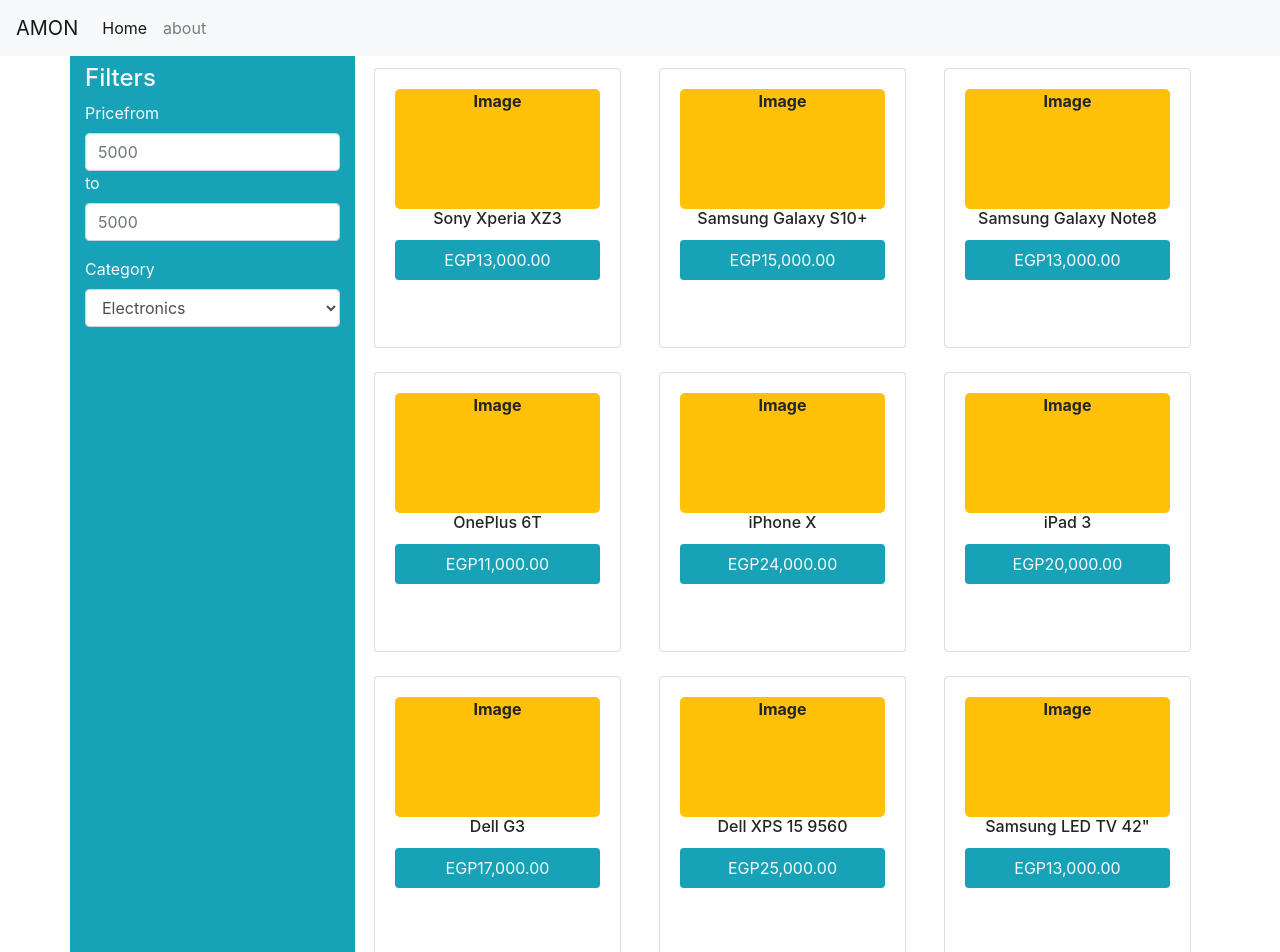
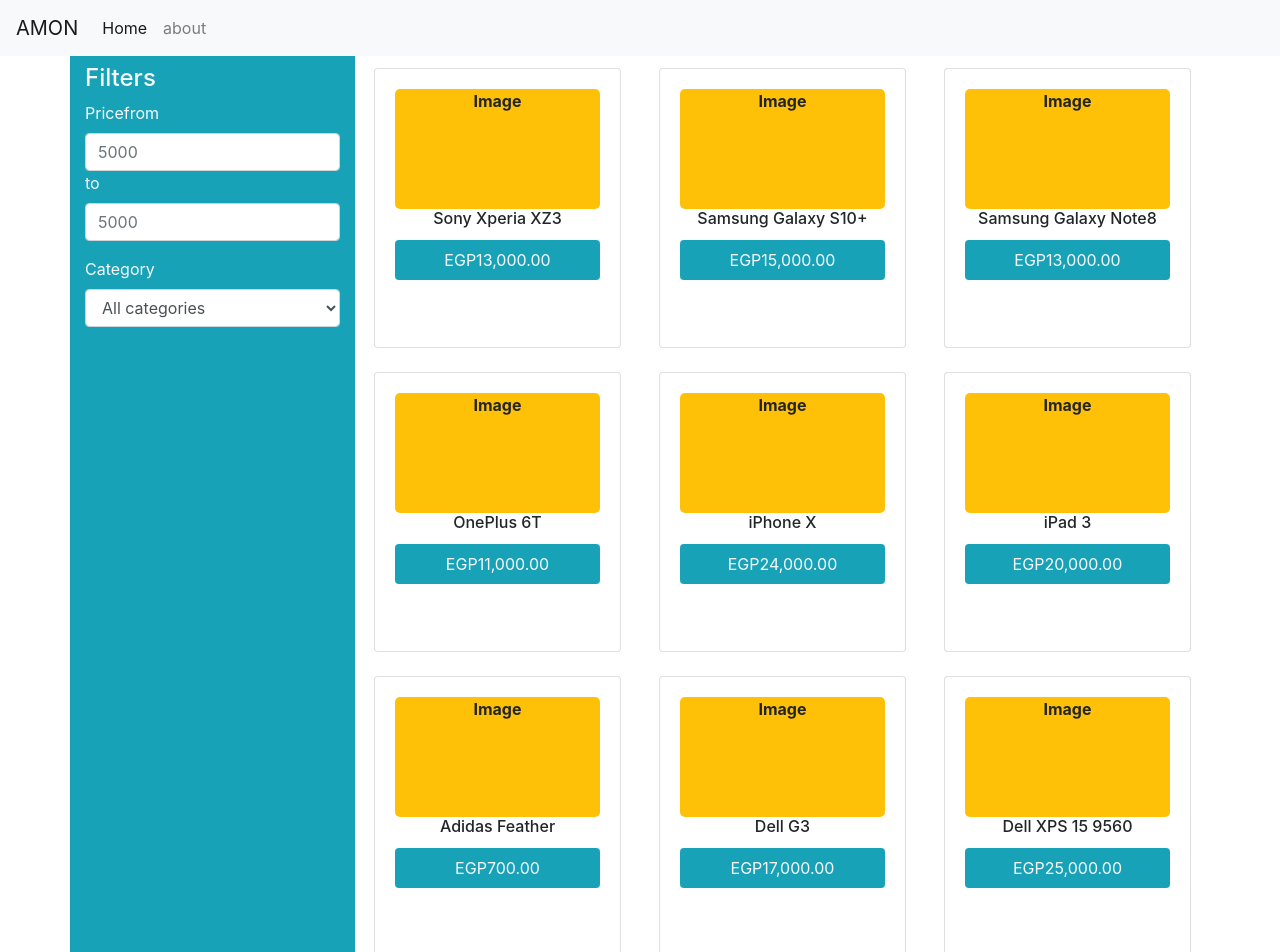
Before and after one commit to AhmedRabi/eStore, an Angular app: page /home in a window 1280 px wide. Shown: the top 952 px of the page. Built offline with nearby package versions, Linux system fonts and the light colour scheme.

Commit message:
Details Page Added

```diff
--- a/src/app/app.module.ts
+++ b/src/app/app.module.ts
@@ -9,10 +9,12 @@
 import { AboutComponent } from './about/about.component';
 import { PriceFilterPipe } from './price-filter.pipe';
 import { CategoryFilterPipe } from './category-filter.pipe';
+import { ItemDetailsComponent } from './item-details/item-details.component';
 
 const routes:Routes =[
   {path:'',redirectTo:"/home",pathMatch:"full"},
   {path:"home",component:HomeComponent},
+  {path: 'detail/:id', component: ItemDetailsComponent},
   {path:"about",component:AboutComponent}
 ];
 
@@ -23,7 +25,8 @@
     HomeComponent,
     AboutComponent,
     PriceFilterPipe,
-    CategoryFilterPipe
+    CategoryFilterPipe,
+    ItemDetailsComponent
   ],
   imports: [
     BrowserModule,RouterModule.forRoot(routes),FormsModule
--- a/src/app/category-filter.pipe.ts
+++ b/src/app/category-filter.pipe.ts
@@ -1,20 +1,17 @@
-import { Pipe, PipeTransform } from '@angular/core';
+import { Pipe, PipeTransform } from "@angular/core";
 
 @Pipe({
-  name: 'categoryFilter'
+  name: "categoryFilter"
 })
 export class CategoryFilterPipe implements PipeTransform {
-
   transform(items: any, category: string): any {
-    var result:any=[];
-    if(category != ""){
+    var result: any = [];
+    if (category != "all") {
       for (let i = 0; i < items.length; i++) {
-          if(items[i].category == category)
-          result.push(items[i]);
+        if (items[i].category == category) result.push(items[i]);
       }
       return result;
     }
     return items;
   }
-
 }
--- a/src/app/home/home.component.html
+++ b/src/app/home/home.component.html
@@ -5,13 +5,31 @@
       <div class="form-group">
         <label>Price</label>
         <label>from</label>
-        <input type="text" class="form-control " [(ngModel)]="from" id="priceFilter" placeholder="5000">
+        <input
+          type="text"
+          class="form-control "
+          [(ngModel)]="from"
+          id="priceFilter"
+          placeholder="5000"
+        />
         <label for="">to</label>
-        <input type="text" class="form-control "  [(ngModel)]="to" id="priceFilter" placeholder="5000">
+        <input
+          type="text"
+          class="form-control "
+          [(ngModel)]="to"
+          id="priceFilter"
+          placeholder="5000"
+        />
       </div>
       <div class="form-group">
-        <label for="Categories" >Category</label>
-        <select class="form-control" name="Categories" [(ngModel)]="category" id="categories">
+        <label for="Categories">Category</label>
+        <select
+          class="form-control"
+          name="Categories"
+          [(ngModel)]="category"
+          id="categories"
+        >
+          <option value="all">All categories</option>
           <option value="Electronics">Electronics</option>
           <option value="Home Essentials">Home Essentials</option>
           <option value="Men's Wear">Men's Wear</option>
@@ -20,21 +38,36 @@
     </div>
     <div class="col-md-9">
       <div class="row">
-        <div class="col-md-4 col-12 my-2" *ngFor="let item of items|priceFilter:from:to|categoryFilter:category">
+        <div
+          class="col-md-4 col-12 my-2"
+          *ngFor="
+            let item of items | priceFilter: from:to | categoryFilter: category
+          "
+        >
           <div class="card text-center m-1 ">
             <div class="overlay">
               <div class="column">
                 <button class="btn btn-success">add to cart</button>
-                <a class="btn btn-info">details</a>
+                <a class="btn btn-info" routerLink="/detail/{{ item.Index }}"
+                  >details</a
+                >
               </div>
             </div>
             <div class="card-body">
-              <div style="width:100%;height:120px;border-radius: 5px;font-weight: bold" class="bg-warning">Image</div>
-              <h6 class="card-title">{{item.name}}</h6>
-              <p class="card-text bg-info rounded p-2 text-light">{{ item.price | currency:'EGP' }}</p>
+              <div
+                style="width:100%;height:120px;border-radius: 5px;font-weight: bold"
+                class="bg-warning"
+              >
+                Image
+              </div>
+              <h6 class="card-title">{{ item.name }}</h6>
+              <p class="card-text bg-info rounded p-2 text-light">
+                {{ item.price | currency: "EGP" }}
+              </p>
             </div>
           </div>
         </div>
       </div>
+    </div>
   </div>
 </div>
--- a/src/app/home/home.component.ts
+++ b/src/app/home/home.component.ts
@@ -1,24 +1,23 @@
-import { Component, OnInit } from '@angular/core';
-import {ItemsService} from '../items.service';
-import { ConvertActionBindingResult } from '@angular/compiler/src/compiler_util/expression_converter';
+import { Component, OnInit } from "@angular/core";
+import { ItemsService } from "../items.service";
+import { ConvertActionBindingResult } from "@angular/compiler/src/compiler_util/expression_converter";
 
 @Component({
-  selector: 'app-home',
-  templateUrl: './home.component.html',
-  styleUrls: ['./home.component.scss']
+  selector: "app-home",
+  templateUrl: "./home.component.html",
+  styleUrls: ["./home.component.scss"]
 })
 export class HomeComponent implements OnInit {
   to = "";
   from = "";
-  category ="Electronics";
+  category = "all";
   items = [];
-  constructor(_ItemsService :ItemsService) {
+  constructor(_ItemsService: ItemsService) {
     this.items = _ItemsService.getItems();
-   }
+  }
 
-  ngOnInit() {
-  }
-  convertRange = function(range:string){
-    this.prices = range.split('-');
-  }
+  ngOnInit() {}
+  convertRange = function(range: string) {
+    this.prices = range.split("-");
+  };
 }
--- /dev/null
+++ b/src/app/item-details/item-details.component.html
@@ -0,0 +1,9 @@
+<div class="container">
+  <div class="column text-center">
+    <h2>{{ Item.name }}</h2>
+
+    <h4>Price</h4>
+
+    <p>{{ Item.price | currency: "EGP" }}</p>
+  </div>
+</div>
--- /dev/null
+++ b/src/app/item-details/item-details.component.ts
@@ -0,0 +1,27 @@
+import { Component, OnInit } from '@angular/core';
+import { ActivatedRoute } from '@angular/router';
+import { Location } from '@angular/common';
+
+import { ItemsService }  from '../items.service';
+
+@Component({
+  selector: 'app-item-details',
+  templateUrl: './item-details.component.html',
+  styleUrls: ['./item-details.component.scss']
+})
+export class ItemDetailsComponent implements OnInit {
+
+
+ private id = +this.route.snapshot.paramMap.get('id');
+  Item ={};
+
+  constructor( private route: ActivatedRoute,
+    private itemService: ItemsService,
+    private location: Location) {
+      this.Item = itemService.getItem(this.id);
+     }
+
+  ngOnInit() {
+  }
+
+}
--- a/src/app/items.service.ts
+++ b/src/app/items.service.ts
@@ -1,33 +1,123 @@
-import { Injectable } from '@angular/core';
+import { Injectable } from "@angular/core";
 
 @Injectable({
-  providedIn: 'root'
+  providedIn: "root"
 })
 export class ItemsService {
- private items:object[]=[
-    {name:"Sony Xperia XZ3",price:13000,balance:30,category:"Electronics",subCategory:"Mobiles and Tablets"},
-    {name:"Samsung Galaxy S10+",price:15000,balance:15,category:"Electronics",subCategory:"Mobiles and Tablets"},
-    {name:"Samsung Galaxy Note8",price:13000,balance:25,category:"Electronics",subCategory:"Mobiles and Tablets"},
-    {name:"OnePlus 6T",price:11000,balance:10,category:"Electronics",subCategory:"Mobiles and Tablets"},
-    {name:"iPhone X",price:24000,balance:5,category:"Electronics",subCategory:"Mobiles and Tablets"},
-    {name:"iPad 3",price:20000,balance:35,category:"Electronics",subCategory:"Mobiles and Tablets"},
-    {name:"Adidas Feather",price:700,balance:30,category:"Men's Wear",subCategory:"Shoes"},
-    {name:"Dell G3",price:17000,balance:6,category:"Electronics",subCategory:"Laptops and PCs"},
-    {name:"Dell XPS 15 9560",price:25000,balance:320,category:"Electronics",subCategory:"Laptops and PCs"},
-    {name:"Samsung LED TV 42\"",price:13000,balance:30,category:"Electronics",subCategory:"TV and Home Theatre"},
-    {name:"Toshiba GR-EFV45-S Refrigerator 3 Door- 16 Feet, Silver",price:6000,balance:30,category:"Home Essentials",subCategory:"Refregirators and Freezers"},
-    {name:"Unionaire C6090SS-DC-511-IDSC-S i Cook Stainless Steel 5 Burners Gas Cooker - 60×90 cm",price:6000,balance:30,category:"Home Essentials",subCategory:"Ovens ,Ranges & Stoves"},
-  ]
+  private items: any = [
+    {
+      name: "Sony Xperia XZ3",
+      price: 13000,
+      balance: 30,
+      category: "Electronics",
+      subCategory: "Mobiles and Tablets",
+      Index: 1
+    },
+    {
+      name: "Samsung Galaxy S10+",
+      price: 15000,
+      balance: 15,
+      category: "Electronics",
+      subCategory: "Mobiles and Tablets",
+      Index: 2
+    },
+    {
+      name: "Samsung Galaxy Note8",
+      price: 13000,
+      balance: 25,
+      category: "Electronics",
+      subCategory: "Mobiles and Tablets",
+      Index: 3
+    },
+    {
+      name: "OnePlus 6T",
+      price: 11000,
+      balance: 10,
+      category: "Electronics",
+      subCategory: "Mobiles and Tablets",
+      Index: 4
+    },
+    {
+      name: "iPhone X",
+      price: 24000,
+      balance: 5,
+      category: "Electronics",
+      subCategory: "Mobiles and Tablets",
+      Index: 5
+    },
+    {
+      name: "iPad 3",
+      price: 20000,
+      balance: 35,
+      category: "Electronics",
+      subCategory: "Mobiles and Tablets",
+      Index: 6
+    },
+    {
+      name: "Adidas Feather",
+      price: 700,
+      balance: 30,
+      category: "Men's Wear",
+      subCategory: "Shoes",
+      Index: 7
+    },
+    {
+      name: "Dell G3",
+      price: 17000,
+      balance: 6,
+      category: "Electronics",
+      subCategory: "Laptops and PCs",
+      Index: 8
+    },
+    {
+      name: "Dell XPS 15 9560",
+      price: 25000,
+      balance: 320,
+      category: "Electronics",
+      subCategory: "Laptops and PCs",
+      Index: 9
+    },
+    {
+      name: 'Samsung LED TV 42"',
+      price: 13000,
+      balance: 30,
+      category: "Electronics",
+      subCategory: "TV and Home Theatre",
+      Index: 10
+    },
+    {
+      name: "Toshiba GR-EFV45-S Refrigerator 3 Door- 16 Feet, Silver",
+      price: 6000,
+      balance: 30,
+      category: "Home Essentials",
+      subCategory: "Refregirators and Freezers",
+      Index: 11
+    },
+    {
+      name:
+        "Unionaire C6090SS-DC-511-IDSC-S i Cook Stainless Steel 5 Burners Gas Cooker - 60×90 cm",
+      price: 6000,
+      balance: 30,
+      category: "Home Essentials",
+      subCategory: "Ovens ,Ranges & Stoves",
+      Index: 12
+    }
+  ];
 
-  public getItems()
-  {
+  public getItems() {
     return this.items;
   }
-  public updateItems(id,item){
-      this.items[id]=item;
+  public updateItems(ID, item) {
+    this.items[ID] = item;
   }
-  public addItem (item){
+  public addItem(item) {
     this.items.push(item);
   }
-  constructor() { }
+  public getItem(index: number) {
+    for (let i = 0; i < this.items.length; i++) {
+      if (this.items[i].Index === index) return this.items[i];
+    }
+    return null;
+  }
+  constructor() {}
 }
```
Also changed, not shown: src/app/item-details/item-details.component.scss (added).
